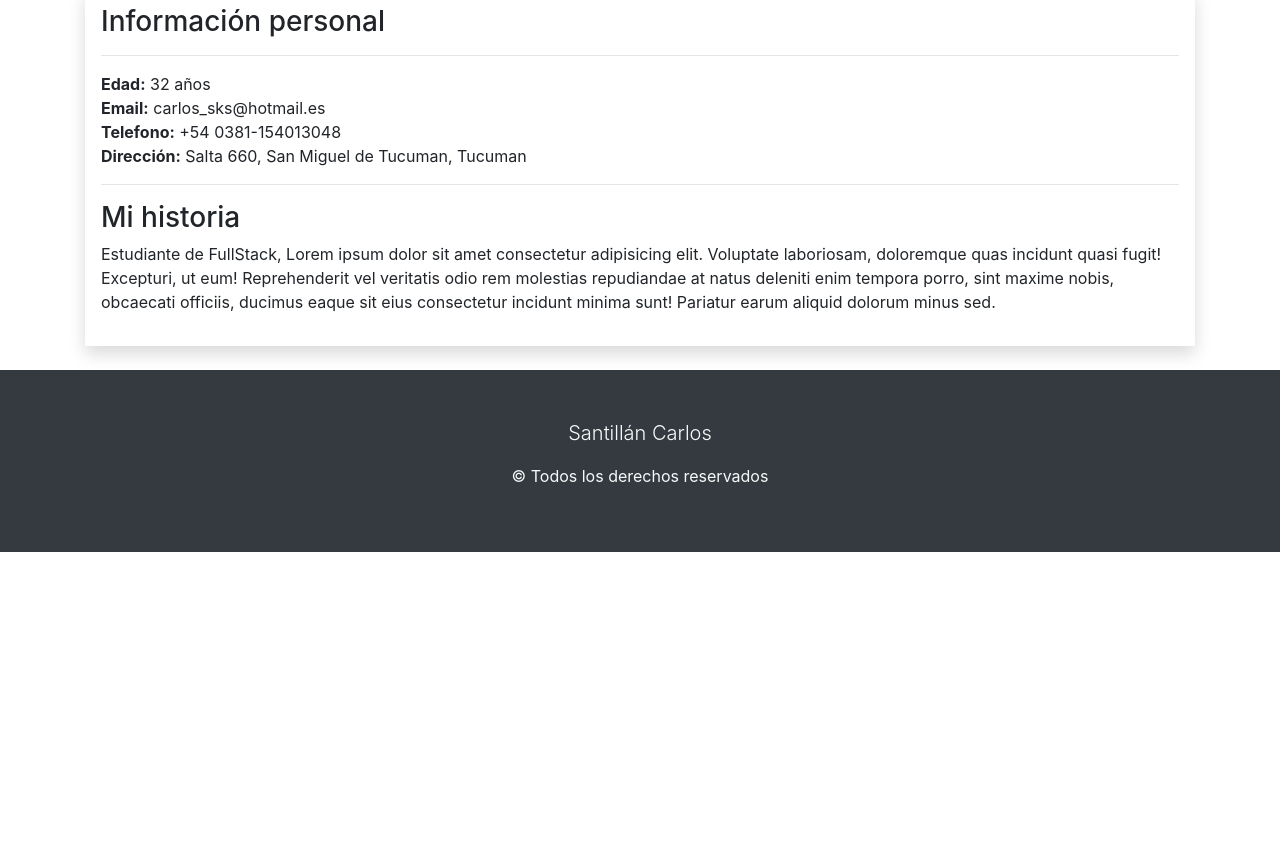
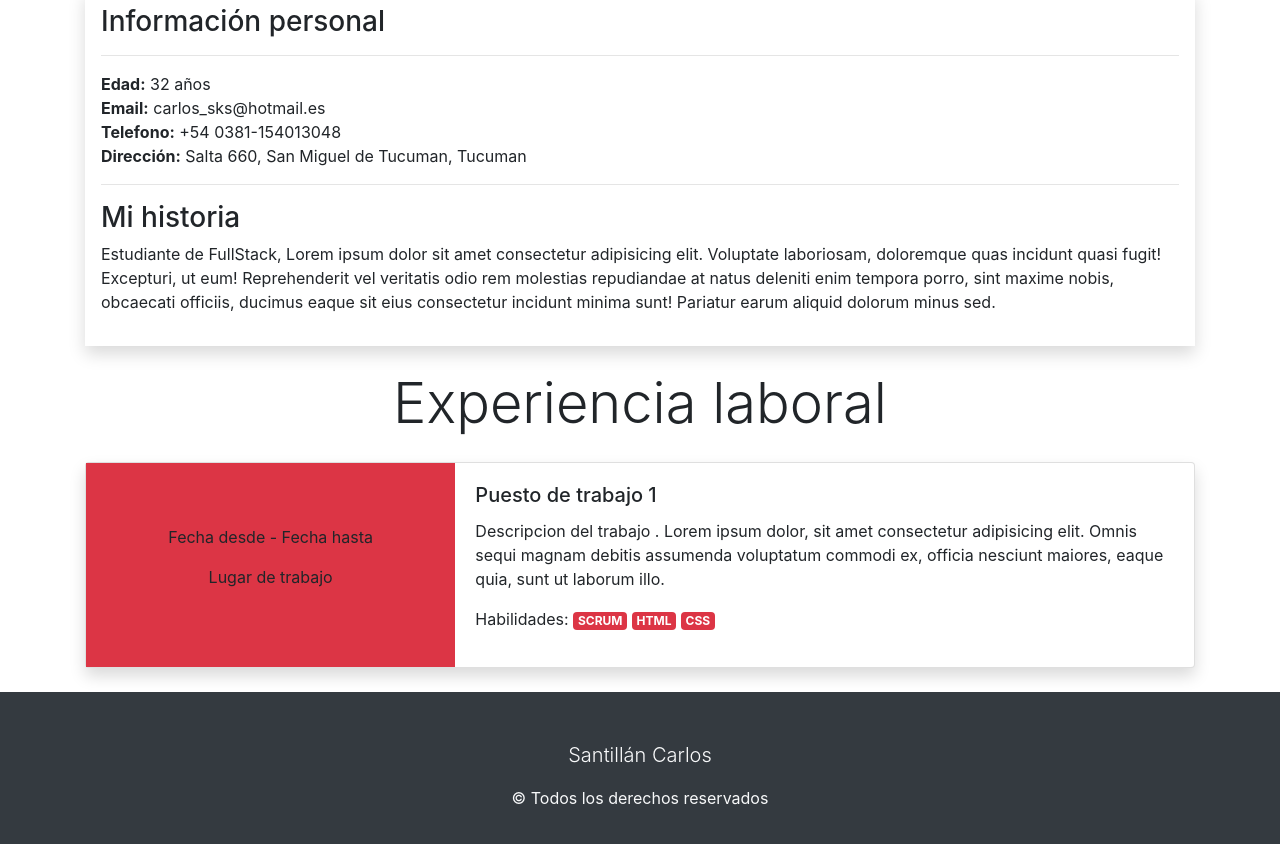
Before and after one commit to Zippo1108/zippo1108.github.io, a plain HTML site: page index.html in a window 1280 px wide. Shown: the part 356-1200 px from the top of the page. Before the commit the page ends 908 px from the top, so only its background shows below. Drawn offline with Linux system fonts and the light colour scheme.

Commit message:
creamos una card con la experiencia laboral con la informacion de experiencia laboral

```diff
--- a/index.html
+++ b/index.html
@@ -88,6 +88,31 @@
             </p>
           </article>
         </section>
+        <section id="experienciaLaboral" class="my-4">
+          <h2 class="text-center display-4">Experiencia laboral</h2>
+          <article class="my-4">
+            <div class="card mb-3 shadow">
+              <div class="row no-gutters">
+                <div class="col-md-4 bg-danger d-flex flex-column align-items-center justify-content-center">
+                  <p>Fecha desde - Fecha hasta</p>
+                  <p>Lugar de trabajo</p>
+                </div>
+                <div class="col-md-8">
+                  <div class="card-body">
+                    <h5 class="card-title">Puesto de trabajo 1</h5>
+                    <p class="card-text">Descripcion del trabajo . Lorem ipsum dolor, sit amet consectetur adipisicing elit. Omnis sequi magnam debitis assumenda voluptatum commodi ex, officia nesciunt maiores, eaque quia, sunt ut laborum illo.</p>
+                    <p>Habilidades:
+                      <span class="badge badge-danger">SCRUM</span>
+                      <span class="badge badge-danger">HTML</span>
+                      <span class="badge badge-danger">CSS</span>
+                    </p>
+                  </div>
+                </div>
+              </div>
+            </div>
+
+          </article
+        </section>
       </section>
     </main>
     <footer class="bg-dark text-light py-5 text-center">
```
